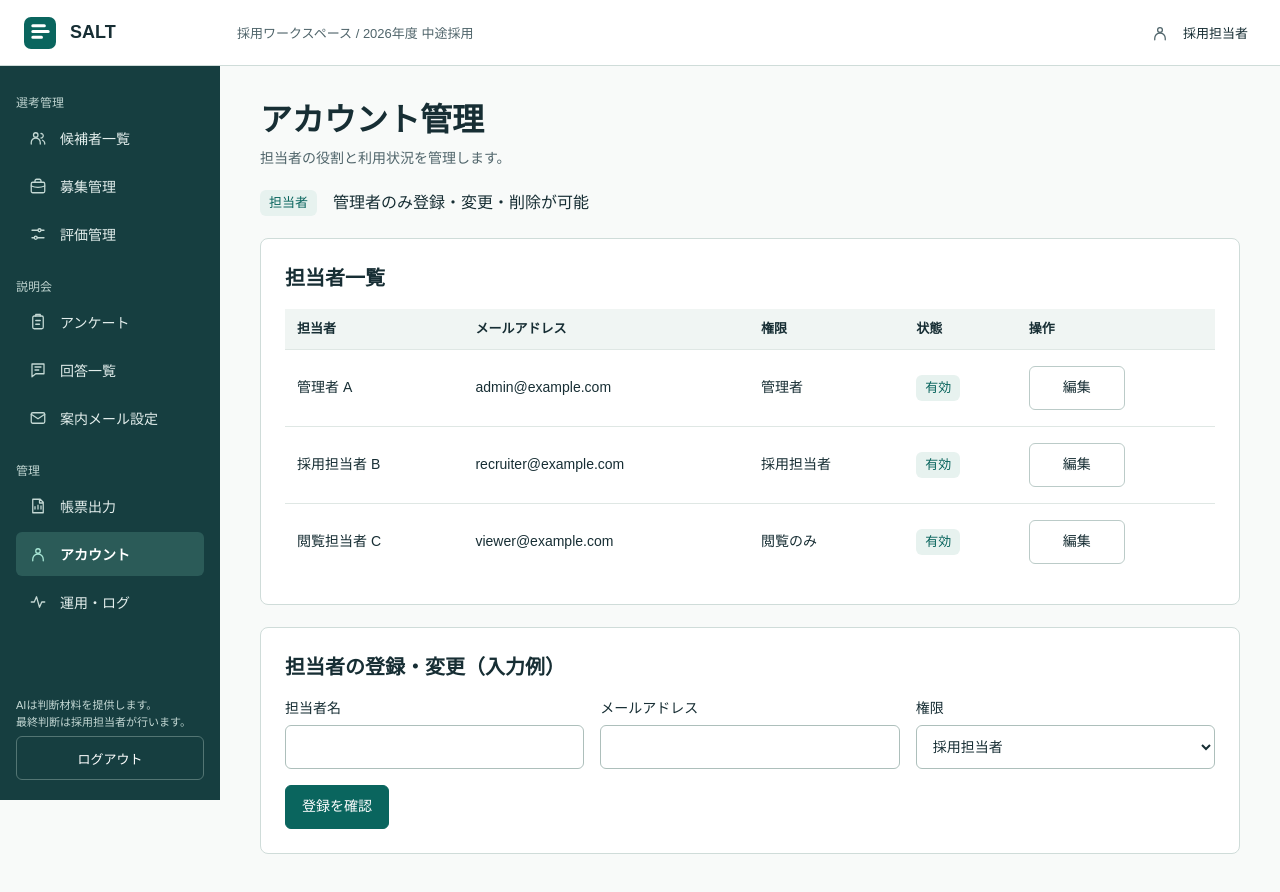
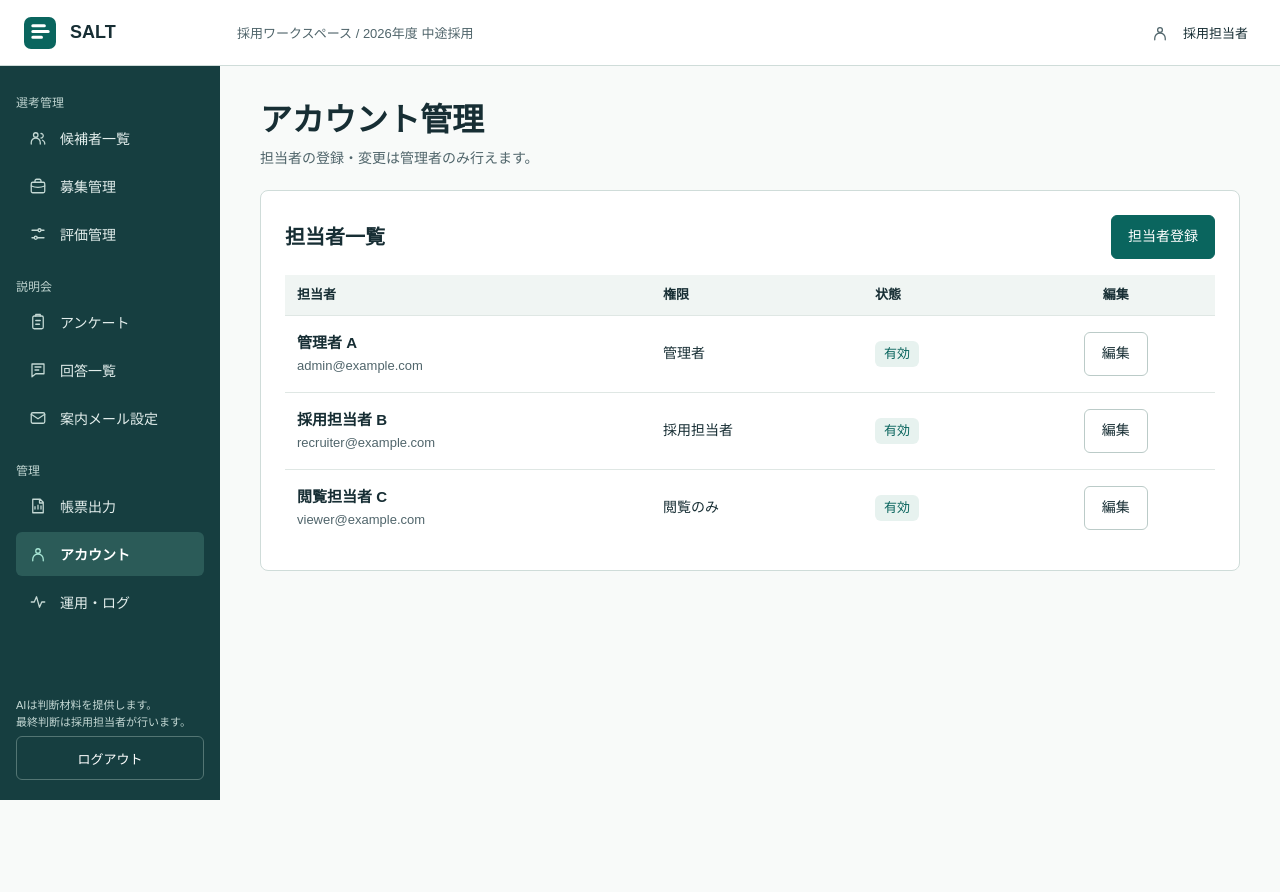
Before and after one commit to Cookie12734/206-3, a Next.js app in the folder frontend/: page /accounts in a window 1280 px wide. After the commit the page ends 800 px from the top, so only its background shows below. Built offline with nearby package versions, Linux system fonts and the light colour scheme.

Commit message:
Improve staff registration and editing in account management

```diff
--- a/frontend/app/accounts/08-accounts.module.css
+++ b/frontend/app/accounts/08-accounts.module.css
@@ -1,3 +1,47 @@
-.inputs { display: grid; grid-template-columns: repeat(3, minmax(0, 1fr)); gap: 16px; }
-.data table { min-width: 640px; }
-@media (max-width: 850px) { .inputs { grid-template-columns: 1fr; } }
+.toolbar, .actions {
+  display: flex;
+  align-items: center;
+  gap: 8px;
+  flex-wrap: wrap;
+}
+.toolbar { justify-content: space-between; }
+.person { display: grid; gap: 2px; }
+.person strong { font-size: 15px; }
+.person span { color: var(--color-text-muted); font-size: 13px; }
+.data :is(th, td):last-child { text-align: center; }
+.data :is(th, td):not(:first-child) { white-space: nowrap; }
+.edit { min-width: 64px; }
+
+.dialog {
+  width: min(460px, calc(100% - 32px));
+  max-height: calc(100dvh - 32px);
+  overflow: auto;
+  overscroll-behavior: contain;
+  margin: auto;
+  padding: 24px;
+  border: 1px solid var(--color-border);
+  border-radius: var(--radius-panel);
+  background: var(--color-surface);
+  color: var(--color-text);
+}
+.dialog::backdrop { background: color-mix(in srgb, var(--color-text) 42%, transparent); }
+.dialog form { display: grid; gap: 20px; }
+.dialog h2 { margin: 0; font-size: 20px; }
+.inputs, .selects { display: grid; gap: 16px; }
+.selects:has(> :nth-child(2)) { grid-template-columns: repeat(2, minmax(0, 1fr)); }
+.actions { justify-content: flex-end; padding-top: 16px; border-top: 1px solid var(--color-table-divider); }
+.review h3 { margin: 0 0 8px; font-size: 16px; }
+.review dl { margin: 0; }
+.review dl > div { display: grid; grid-template-columns: 7em minmax(0, 1fr); gap: 12px; padding-block: 10px; }
+.review dl > div + div { border-top: 1px solid var(--color-table-divider); }
+.review dt, .before { color: var(--color-text-muted); }
+.review dd { margin: 0; font-weight: 600; }
+.before { font-weight: 400; }
+
+@media (max-width: 600px) {
+  .data :is(td, th) { padding-inline: 4px; }
+  .edit { min-width: 44px; padding-inline: 6px; }
+  .dialog { padding: 16px; }
+  .actions button { min-width: 0; padding-inline: 12px; }
+  .review dl > div { grid-template-columns: 1fr; gap: 2px; }
+}
--- a/frontend/app/accounts/08-accounts.tsx
+++ b/frontend/app/accounts/08-accounts.tsx
@@ -1,68 +1,137 @@
 "use client";
 
-import { useState, type FormEvent } from "react";
-import { Actions, Badge, Button, DataTable, Field, Heading, Notice, Panel, Screen } from "../_components/screen";
+import { useRef, useState, type FormEvent } from "react";
+import { Badge, Button, DataTable, Field, Heading, Notice, Panel, Screen } from "../_components/screen";
 import { useDemoValue } from "../_lib/demo-storage";
 import { defaultStaff, type Staff } from "./_lib/staff";
 import styles from "./08-accounts.module.css";
 
-const empty = { id: "", name: "", email: "", role: "採用担当者", status: "有効" };
+const newStaff: Staff = { id: "", name: "", email: "", role: "採用担当者", status: "有効" };
+const fields = [
+  ["name", "担当者名"], ["email", "メールアドレス"], ["role", "権限"], ["status", "状態"],
+] as const;
+
+function showDialog(dialog: HTMLDialogElement | null) {
+  if (dialog && !dialog.open) dialog.showModal();
+}
+
+function focusElement(element: HTMLElement | null) {
+  element?.focus();
+}
+
+function StaffDialog({ original, staff, onSave, onDismiss }: {
+  original: Staff;
+  staff: Staff[];
+  onSave: (person: Staff) => void;
+  onDismiss: () => void;
+}) {
+  const [draft, setDraft] = useState(original);
+  const [reviewing, setReviewing] = useState(false);
+  const [error, setError] = useState("");
+  const editing = Boolean(original.id);
+  const reviewFields = editing ? fields.filter(([key]) => draft[key] !== original[key]) : fields;
+  const title = editing ? `${original.name} の編集` : "担当者登録";
+
+  function submit(event: FormEvent<HTMLFormElement>) {
+    event.preventDefault();
+    const person = { ...draft, name: draft.name.trim(), email: draft.email.trim() };
+    if (!person.name) {
+      setError("担当者名を入力してください。");
+      return;
+    }
+    if (staff.some((item) => item.id !== person.id && item.email.toLowerCase() === person.email.toLowerCase())) {
+      setError("このメールアドレスは登録済みです。別のメールアドレスを入力してください。");
+      setReviewing(false);
+      return;
+    }
+    if (editing && fields.every(([key]) => original[key] === person[key])) {
+      setError("変更された項目がありません。");
+      return;
+    }
+    setError("");
+    if (reviewing) {
+      onSave(person);
+      event.currentTarget.closest("dialog")?.close();
+    } else {
+      setDraft(person);
+      setReviewing(true);
+    }
+  }
+
+  return <dialog ref={showDialog} aria-labelledby="staff-dialog-title" className={styles.dialog} onClose={onDismiss}>
+    <form onSubmit={submit}>
+      <h2 id="staff-dialog-title">{title}</h2>
+      {reviewing ? <section className={styles.review}>
+        <h3 ref={focusElement} tabIndex={-1}>{editing ? "変更内容の確認" : "登録内容の確認"}</h3>
+        <dl>{reviewFields.map(([key, label]) => <div key={key}>
+          <dt>{label}</dt>
+          <dd>{editing && <span className={styles.before}>{original[key]} → </span>}{draft[key]}</dd>
+        </div>)}</dl>
+      </section> : <div className={styles.inputs}>
+        <Field label="担当者名"><input ref={focusElement} value={draft.name} required onChange={(e) => setDraft({ ...draft, name: e.target.value })} /></Field>
+        <Field label="メールアドレス"><input type="email" value={draft.email} required onChange={(e) => setDraft({ ...draft, email: e.target.value })} /></Field>
+        <div className={styles.selects}>
+          <Field label="権限"><select value={draft.role} onChange={(e) => setDraft({ ...draft, role: e.target.value })}>
+            <option>管理者</option><option>採用担当者</option><option>閲覧のみ</option>
+          </select></Field>
+          {editing && <Field label="状態"><select value={draft.status} onChange={(e) => setDraft({ ...draft, status: e.target.value })}>
+            <option>有効</option><option>停止中</option>
+          </select></Field>}
+        </div>
+      </div>}
+      {error && <Notice tone="error">{error}</Notice>}
+      <div className={styles.actions}>
+        <Button onClick={(e) => e.currentTarget.closest("dialog")?.close()}>キャンセル</Button>
+        {reviewing && <Button onClick={() => setReviewing(false)}>戻る</Button>}
+        <Button type="submit" tone="primary">{reviewing
+          ? (editing ? "変更を保存" : "登録する")
+          : (editing ? "変更を確認" : "登録を確認")}</Button>
+      </div>
+    </form>
+  </dialog>;
+}
 
 export default function Accounts() {
   const [staff, setStaff] = useDemoValue("staff", defaultStaff);
-  const [draft, setDraft] = useState<Staff>(empty);
+  const [selected, setSelected] = useState<Staff>();
   const [notice, setNotice] = useState("");
-  const [error, setError] = useState("");
-  const [confirmation, setConfirmation] = useState<Staff>();
+  const trigger = useRef<HTMLButtonElement>(null);
 
-  function prepare(event: FormEvent<HTMLFormElement>) {
-    event.preventDefault();
-    const email = draft.email.trim();
-    if (!draft.name.trim() || staff.some((person) => person.id !== draft.id && person.email.toLowerCase() === email.toLowerCase())) {
-      setError("担当者名を入力し、登録済みの担当者と異なるメールアドレスを指定してください。");
-      return;
-    }
-    setError("");
-    setConfirmation({ ...draft, name: draft.name.trim(), email });
+  function openForm(person: Staff, button: HTMLButtonElement) {
+    trigger.current = button;
+    setNotice("");
+    setSelected(person);
   }
 
-  function save() {
-    if (!confirmation) return;
-    const person = { ...confirmation, id: confirmation.id || crypto.randomUUID() };
-    setStaff(confirmation.id ? staff.map((item) => item.id === person.id ? person : item) : [...staff, person]);
-    setConfirmation(undefined);
-    setDraft(empty);
-    setNotice("担当者情報を保存しました。");
+  function save(person: Staff) {
+    if (person.id) {
+      setStaff((previous) => previous.map((item) => item.id === person.id ? person : item));
+      setNotice("担当者情報を変更しました。");
+    } else {
+      const created = { ...person, id: crypto.randomUUID() };
+      setStaff((previous) => [...previous, created]);
+      setNotice("担当者を登録しました。");
+    }
   }
 
   return <Screen>
-    <Heading title="アカウント管理" description="担当者の役割と利用状況を管理します。" />
-    <Actions><Badge>担当者</Badge><span>管理者のみ登録・変更・削除が可能</span></Actions>
+    <Heading title="アカウント管理" description="担当者の登録・変更は管理者のみ行えます。" />
     {notice && <Notice><span role="status">{notice}</span></Notice>}
-    <Panel title="担当者一覧" className={styles.data}>
-      <DataTable headings={["担当者", "メールアドレス", "権限", "状態", "操作"]} rows={staff.map((person) => [
-        person.name, person.email, person.role, <Badge key="status" tone={person.status === "停止中" ? "waiting" : "default"}>{person.status}</Badge>,
-        <Button key="edit" onClick={() => { setDraft(person); setNotice(""); setConfirmation(undefined); }}>編集</Button>,
+    <Panel className={styles.data}>
+      <div className={styles.toolbar}>
+        <h2>担当者一覧</h2>
+        <Button tone="primary" aria-haspopup="dialog" onClick={(e) => openForm(newStaff, e.currentTarget)}>担当者登録</Button>
+      </div>
+      <DataTable caption="担当者一覧" headings={["担当者", "権限", "状態", "編集"]} rows={staff.map((person) => [
+        <div key="person" className={styles.person}><strong>{person.name}</strong><span>{person.email}</span></div>,
+        person.role, <Badge key="status" tone={person.status === "停止中" ? "waiting" : "default"}>{person.status}</Badge>,
+        <Button key="edit" className={styles.edit} aria-label={`${person.name}を編集`} aria-haspopup="dialog"
+          onClick={(e) => openForm(person, e.currentTarget)}>編集</Button>,
       ])} />
     </Panel>
-    <form onSubmit={prepare}>
-      <Panel title="担当者の登録・変更（入力例）">
-        <div className={styles.inputs}>
-          <Field label="担当者名"><input value={draft.name} required onChange={(event) => setDraft({ ...draft, name: event.target.value })} /></Field>
-          <Field label="メールアドレス"><input type="email" value={draft.email} required onChange={(event) => setDraft({ ...draft, email: event.target.value })} /></Field>
-          <Field label="権限"><select value={draft.role} onChange={(event) => setDraft({ ...draft, role: event.target.value })}>
-            <option>管理者</option><option>採用担当者</option><option>閲覧のみ</option></select></Field>
-        </div>
-        {draft.id && <Field label="状態"><select value={draft.status} onChange={(event) => setDraft({ ...draft, status: event.target.value })}>
-          <option>有効</option><option>停止中</option></select></Field>}
-        {error && <Notice tone="error">{error}</Notice>}
-        <Actions><Button tone="primary" type="submit">{draft.id ? "変更を確認" : "登録を確認"}</Button>
-          {draft.id && <Button onClick={() => { setDraft(empty); setConfirmation(undefined); }}>キャンセル</Button>}</Actions>
-        {confirmation && <Notice>
-          <p>{confirmation.name}（{confirmation.role}・{confirmation.status}）の設定を保存します。</p>
-          <Actions><Button tone="primary" onClick={save}>保存する</Button><Button onClick={() => setConfirmation(undefined)}>戻る</Button></Actions>
-        </Notice>}
-      </Panel>
-    </form>
+    {selected && <StaffDialog original={selected} staff={staff} onSave={save} onDismiss={() => {
+      setSelected(undefined);
+      trigger.current?.focus();
+    }} />}
   </Screen>;
 }
```
